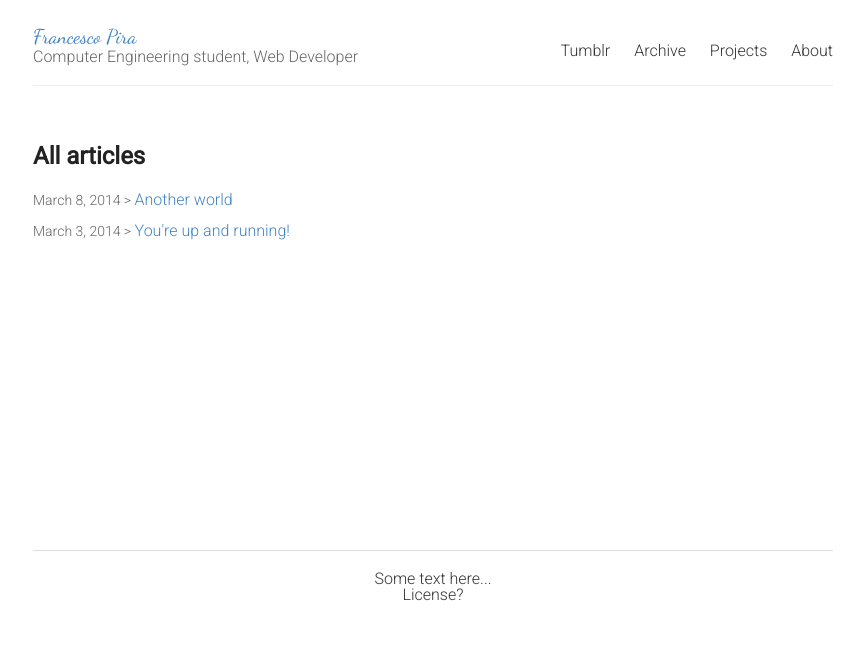
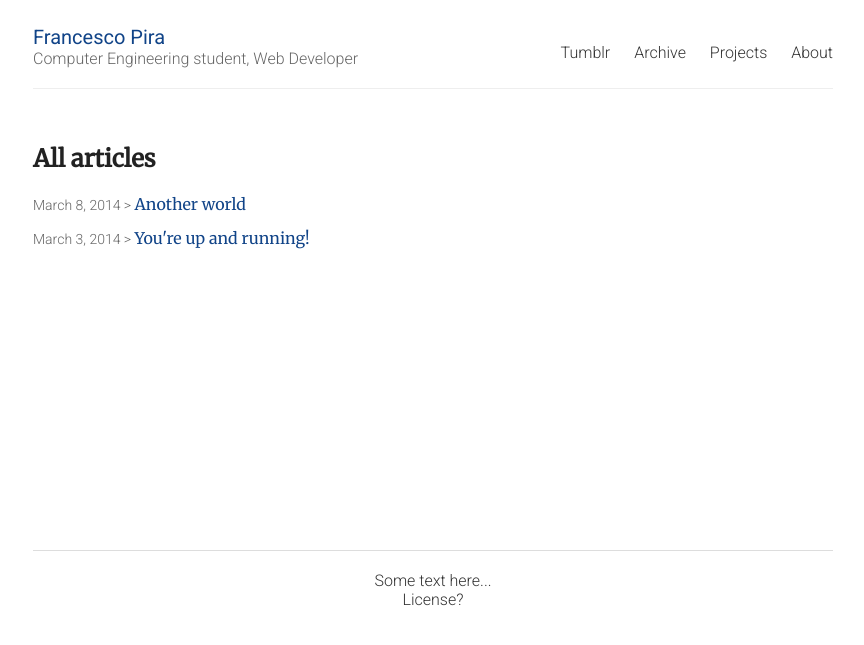
Before and after one commit to pirafrank/Jekyll-Blue, a Jekyll site: the page built from archive/index.html, in a window 1280 px wide. Shown: the top 645 px of the page, without its empty margins (207-1071 px from the left). Built offline with Jekyll 4.4.1, drawn with Linux system fonts in a browser that asks for light colours; Markdown is read by kramdown in place of the engine named in the settings.

Commit message:
font improving

```diff
--- a/_includes/head.html
+++ b/_includes/head.html
@@ -5,7 +5,7 @@
     <link rel="stylesheet" type="text/css" href="{{ site.baseurl }}/style.css" />
     <link href='http://fonts.googleapis.com/css?family=Merriweather&subset=latin,latin-ext' rel='stylesheet' type='text/css'>
     <link href='http://fonts.googleapis.com/css?family=Roboto:300,400' rel='stylesheet' type='text/css'>
-    <link href='http://fonts.googleapis.com/css?family=Dancing+Script' rel='stylesheet' type='text/css'>
+    <link href='http://fonts.googleapis.com/css?family=Permanent+Marker' rel='stylesheet' type='text/css'>
     <link rel="alternate" type="application/rss+xml" title="{{ site.name }} - {{ site.description }}" href="{{ site.baseurl }}/feed.xml" />
 
     <!-- IE -->
--- a/archive/index.html
+++ b/archive/index.html
@@ -4,6 +4,7 @@ title: Archive
 permalink: /archive/
 ---
 
+<div style="font-family: 'Merriweather', serif;">
     <h2>All articles</h2>
 
     {% for post in site.posts %}
@@ -14,7 +15,7 @@ permalink: /archive/
         -->
 
         <p>
-        <span class="date2">{{ post.date | date: "%B %e, %Y" }} > </span><span class="date2"><a href="{{ site.baseurl }}{{ post.url }}">{{ post.title }}</a></span>
+            <span class="date">{{ post.date | date: "%B %e, %Y" }} > </span><span class="post-link"><a href="{{ site.baseurl }}{{ post.url }}">{{ post.title }}</a></span>
         </p>
 
         <!--
@@ -25,3 +26,4 @@ permalink: /archive/
         <a href="{{ site.baseurl }}{{ post.url }}" class="read-more">Read More</a>-->
 
     {% endfor %}
+</div>
--- a/style.scss
+++ b/style.scss
@@ -20,6 +20,7 @@ html {
 body {
 	background: $white;
   font: 18px/1.4;
+  line-height: 1.2;
   font-family: 'Roboto', sans-serif;
   font-weight: 300;
   color: $darkGray;
@@ -75,11 +76,13 @@ p {
 }
 
 a {
-  color: $blue;
+  //color: $blue;
+  color: #148;
   text-decoration: none;
 	cursor: pointer;
   &:hover, &:active {
-    color: $blue;
+    //color: $blue;
+    color: #148;
   }
 }
 
@@ -122,11 +125,14 @@ img {
 }
 
 .date {
-  font-style: italic;
+  //font-style: italic;
+  font-family: 'Roboto', sans-serif;
+  font-size: 14px;
+
   color: $gray;
 }
 
-.date2 {
+.post-link {
   font-size: 14px;
   color: $gray;
   a {
@@ -209,10 +215,9 @@ img {
   color: $darkGray;
   cursor: pointer;
   //font-family: $helveticaNeue;
-  //font-family: 'Roboto', sans-serif;
-  //font-family: 'Roboto Condensed', sans-serif;
-  //font-family: 'Merriweather', serif;
-  font-family: 'Dancing Script', cursive;
+  font-family: 'Roboto', sans-serif;
+  //font-family: 'Dancing Script', cursive;
+  //font-family: 'Permanent Marker', cursive;
   font-weight: 400;
   font-size: 28px/4.8;
   //letter-spacing: 1px;
@@ -234,7 +239,6 @@ nav {
   margin-top: 23px; // @TODO: Vertically middle align
   //font-family: $helveticaNeue;
   //font-family: 'Roboto', sans-serif;
-  //font-family: 'Slabo 27px', serif;
   font-size: 16px;
 
   @include mobile {
@@ -253,7 +257,8 @@ nav {
 
     @include mobile {
       margin: 0 10px;
-      color: $blue;
+      //color: $blue;
+      color: #148;
     }
   }
 
@@ -281,7 +286,6 @@ nav {
 
   font-family: 'Merriweather', serif;
   line-height: 1.6;
-  //font-family: 'Slabo 27px', serif;
 
   blockquote {
     margin: 1.8em .8em;
@@ -294,7 +298,6 @@ nav {
 
   h1, h2, h3, h4, h5, h6 {
   //font-family: $helveticaNeue;
-  //font-family: 'Slabo 27px', serif;
   font-color: $darkerGray;
   font-weight: bold;
 
```
Lines whose indentation alone changed are shown as unchanged.
